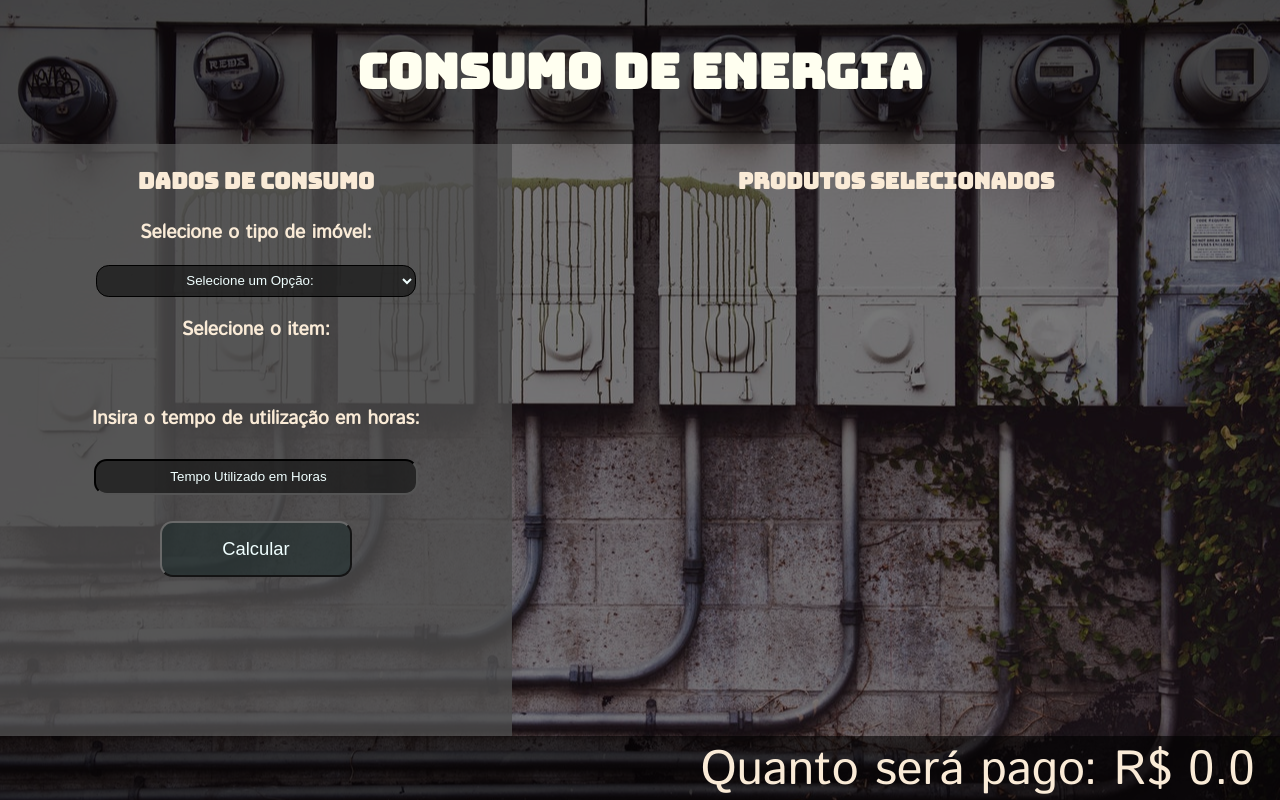
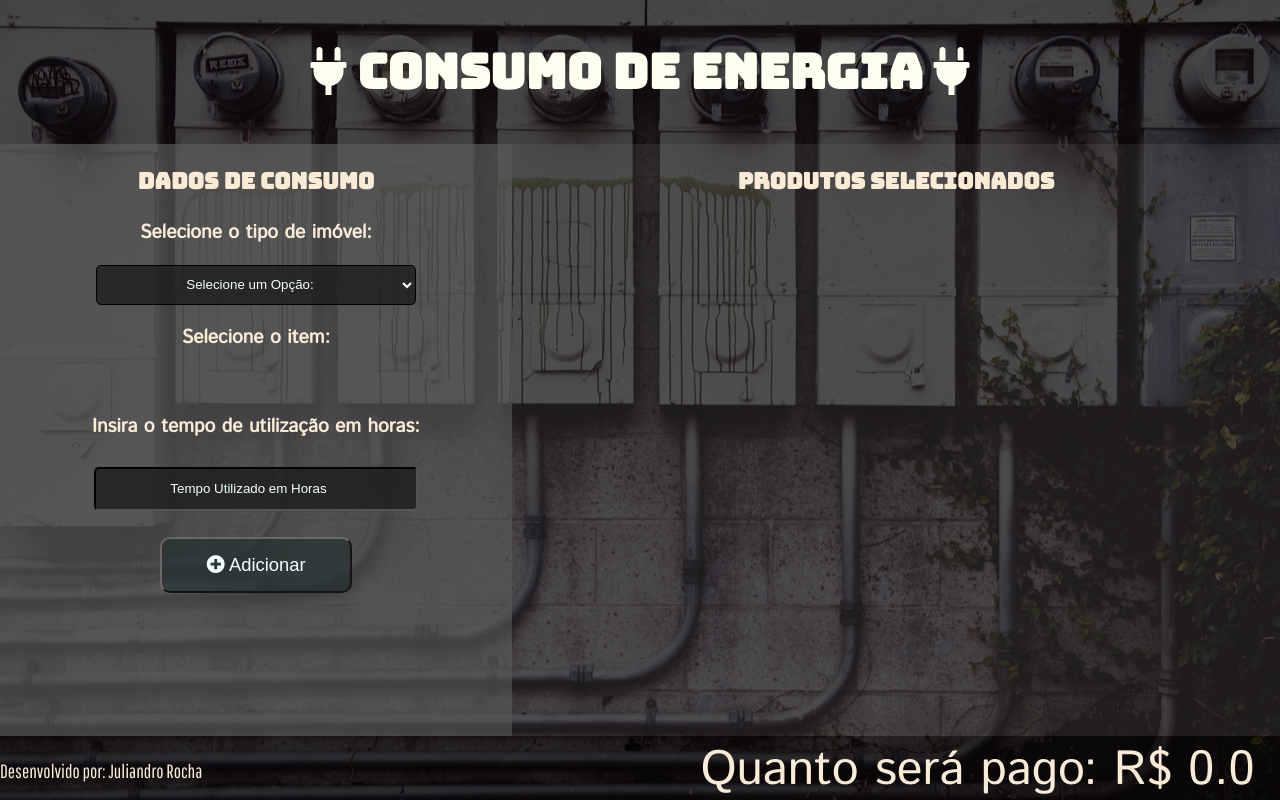
Before and after one commit to JuliandroR/Atividades-IFMS, a PHP site: page / in a window 1280 px wide. Run offline with PHP 8.4, Linux system fonts and the light colour scheme; some libraries are stand-ins or nearby versions.

Commit message:
Ajustes de Estética

```diff
--- a/Fisica/css/index.css
+++ b/Fisica/css/index.css
@@ -1,36 +1,36 @@
 @import url('https://fonts.googleapis.com/css?family=Bungee|Istok+Web');
-
-body{
+@import url('https://fonts.googleapis.com/css?family=Pathway+Gothic+One');
+body {
     background: url("../images/pexels-photo-942316.jpeg");
     background-position: center;
     background-size: cover;
     background-attachment: fixed;
     margin: 0;
     padding: 0;
+    font-family: 'Istok Web', sans-serif;
+    color: rgb(250, 235, 215);
+}
 
-    font-family: 'Istok Web', sans-serif;
-    color: rgb(250,235,215);
-}
 /*Header*/
 
-.header{
+.header {
     width: 100%;
     height: 13vh;
     background: rgba(0, 0, 0, 0.7);
     padding-top: 5vh;
 }
 
-.title-header{
+.title-header {
     font-size: 3em;
     margin: 0;
     text-align: center;
-    color: rgb(255,255,240);
+    color: rgb(255, 255, 240);
     font-family: 'Bungee', cursive;
 }
 
 /*content*/
 
-.container{
+.container {
     display: flex;
     width: 100%;
     background: rgba(0, 0, 0, 0.5);
@@ -38,81 +38,97 @@ body{
     text-align: center;
 }
 
-.title-content{
+.title-content {
     font-size: 1.4em;
     font-family: 'Bungee', cursive;
 }
 
-.content-data{
+.content-data {
     flex: 1;
     background: rgba(78, 78, 78, 0.8);
 }
 
-.description_item{
+.description_item {
     font-size: 1.2em;
 }
 
-.select, .input{
+.select, .input {
     width: 25vw;
-    height: 4vh;
+    height: 5vh;
     text-align: center;
     background: rgba(29, 29, 29, 0.8);
-    border-radius: 1vw;
+    border-radius: 5px;
     border-color: black;
-    color: rgb(240,255,255);
+    color: rgb(240, 255, 255);
 }
 
-.select{
-    padding:5px;
+.select {
+    padding: 5px;
 }
 
-.select option{
+.select option {
     font-size: 1.2em;
 }
 
-.input{
+.input {
     padding: 0;
     margin: 1vh 0 0.3vh 0;
 }
 
 .input::-webkit-input-placeholder {
-    color: rgb(240,255,255);
- }
+    color: rgb(240, 255, 255);
+}
 
-.button{
+.button {
     width: 15vw;
     height: 7vh;
     margin: 3vh auto 0 auto;
-    border-color: rgb(105,105,105);
+    border-color: rgb(105, 105, 105);
     background: rgba(28, 43, 43, 0.6);
-    color: rgb(240,255,255);
+    color: rgb(240, 255, 255);
     font-size: 1.15em;
-    border-radius: 1vw;
+    border-radius: 10px;
 }
 
-.content-return{
-    overflow:auto;
+.content-return {
+    overflow: auto;
     flex: 1.5;
+    background: rgba(41, 41, 41, 0.5);
+}
+
+.itens p {
+    font-size: 1.2em;
 }
 
 /*Footer*/
 
-.footer{
+.footer {
     position: fixed;
     bottom: 0.5px;
     background: rgba(0, 0, 0, 0.8);
     width: 100%;
     height: 8vh;
-    text-align: right;
     font-size: 6vh;
+    display: flex;
 }
 
-.resultado{
-margin-right: 2vw;
+.total {
+    text-align: right;
+    flex: 1;
 }
 
+.credits {
+    margin-top: 3vh;
+    font-size: 0.4em;
+    font-family: 'Pathway Gothic One', sans-serif;
+}
+
+.resultado {
+    margin-right: 2vw;
+}
 
 /*Extras*/
-.invisible{
+
+.invisible {
     display: none;
 }
--- a/Fisica/index.html
+++ b/Fisica/index.html
@@ -7,6 +7,7 @@
     <meta http-equiv="X-UA-Compatible" content="ie=edge">
 
     <link rel="stylesheet" href="css/index.css">
+    <link rel="stylesheet" href="https://use.fontawesome.com/releases/v5.5.0/css/all.css" integrity="sha384-B4dIYHKNBt8Bc12p+WXckhzcICo0wtJAoU8YZTY5qE0Id1GSseTk6S+L3BlXeVIU" crossorigin="anonymous">
 
     <title>Início</title>
 </head>
@@ -14,7 +15,9 @@
 <body>
     <header class="header">
         <h2 class="title-header">
+            <i class="fas fa-plug"></i>
             Consumo de Energia
+            <i class="fas fa-plug"></i>
         </h2>
     </header>
     <div class="container">
@@ -83,13 +86,16 @@
                 <option value="000">Outro</option>
             </select>
             <br>
-            <input id="input_pot" type="number" class="invisible input" placeholder="Potência desejada em KhW">
+            <input id="input_pot" type="number" class="invisible input" placeholder="Consumo desejado em KhW">
 
             <h3 class="description_item">Insira o tempo de utilização em horas:</h3>
             <input type="number" id="time_used" class="input" placeholder="Tempo Utilizado em Horas">
 
             <br>
-            <button id="calcular" class="button">Calcular</button>
+            <button id="calcular" class="button">
+                <i class="fas fa-plus-circle"></i>
+                Adicionar
+            </button>
         </div>
 
         <div class="content-return">
@@ -104,7 +110,12 @@
     </div>
 
     <footer class="footer">
-        Quanto será pago: R$ <span id="resultado" class="resultado">0.0</span>
+        <div class="credits">
+            Desenvolvido por: Juliandro Rocha
+        </div>
+        <div class="total">
+            Quanto será pago: R$ <span id="resultado" class="resultado">0.0</span>
+        </div>
     </footer>
 
     <script src="scripts/index.js"></script>
--- a/Fisica/scripts/index.js
+++ b/Fisica/scripts/index.js
@@ -13,6 +13,7 @@ function definirValor(){
         removeClassInvisible('type_item_home');
         remover_todos("retorno");
         altera_total(0.0);
+        result_final = 0.0;
     }else if(valorKhw == 0.38151){
         adicionaClassInvisible('type_item_home')
         adicionaClassInvisible('type_item_industrial')
@@ -20,6 +21,7 @@ function definirValor(){
         adicionaClassInvisible('input_pot')
         remover_todos("retorno");
         altera_total(0.0);
+        result_final = 0.0;
     }else if(valorKhw == 0.54501){
         adicionaClassInvisible('type_item_home')
         adicionaClassInvisible('input_pot')
@@ -27,6 +29,7 @@ function definirValor(){
         removeClassInvisible('type_item_industrial');
         remover_todos("retorno");
         altera_total(0.0);
+        result_final = 0.0;
     }else{}
 }
 
```
